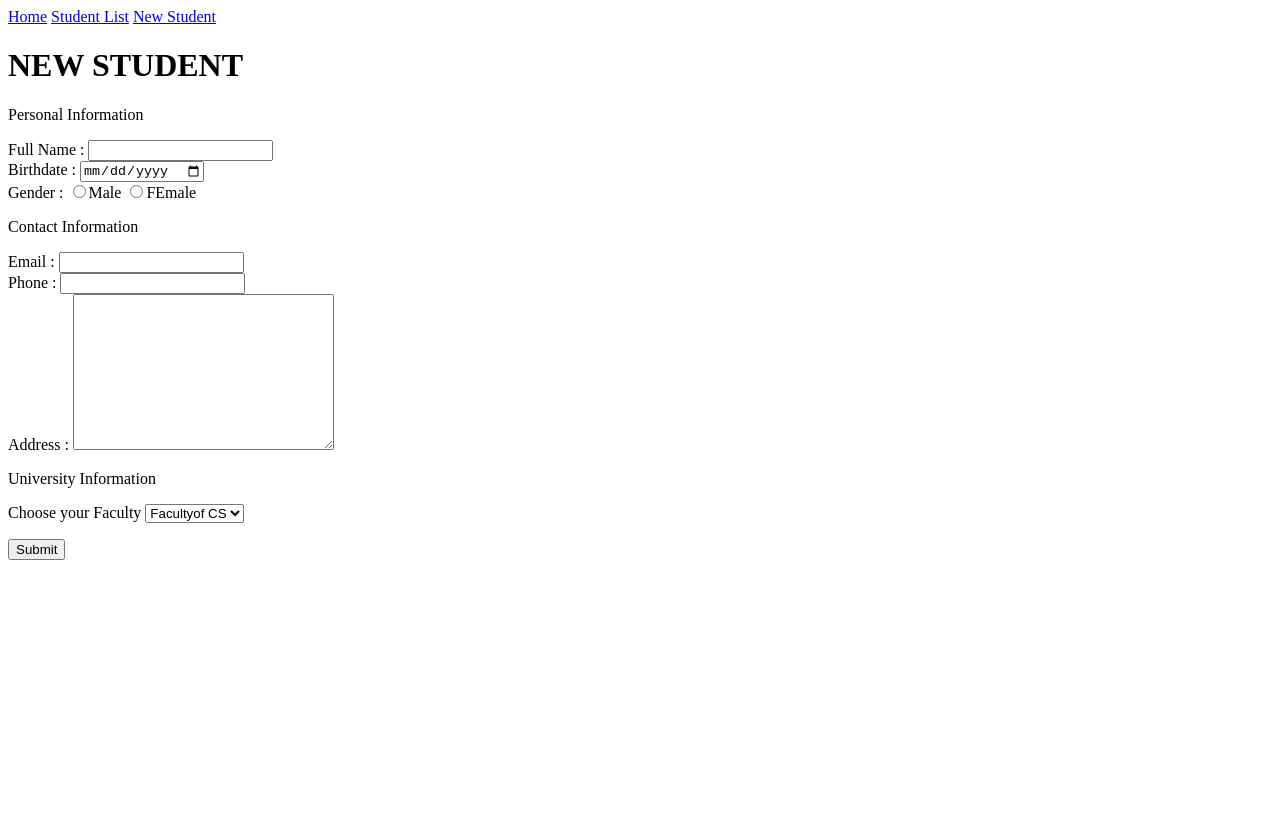
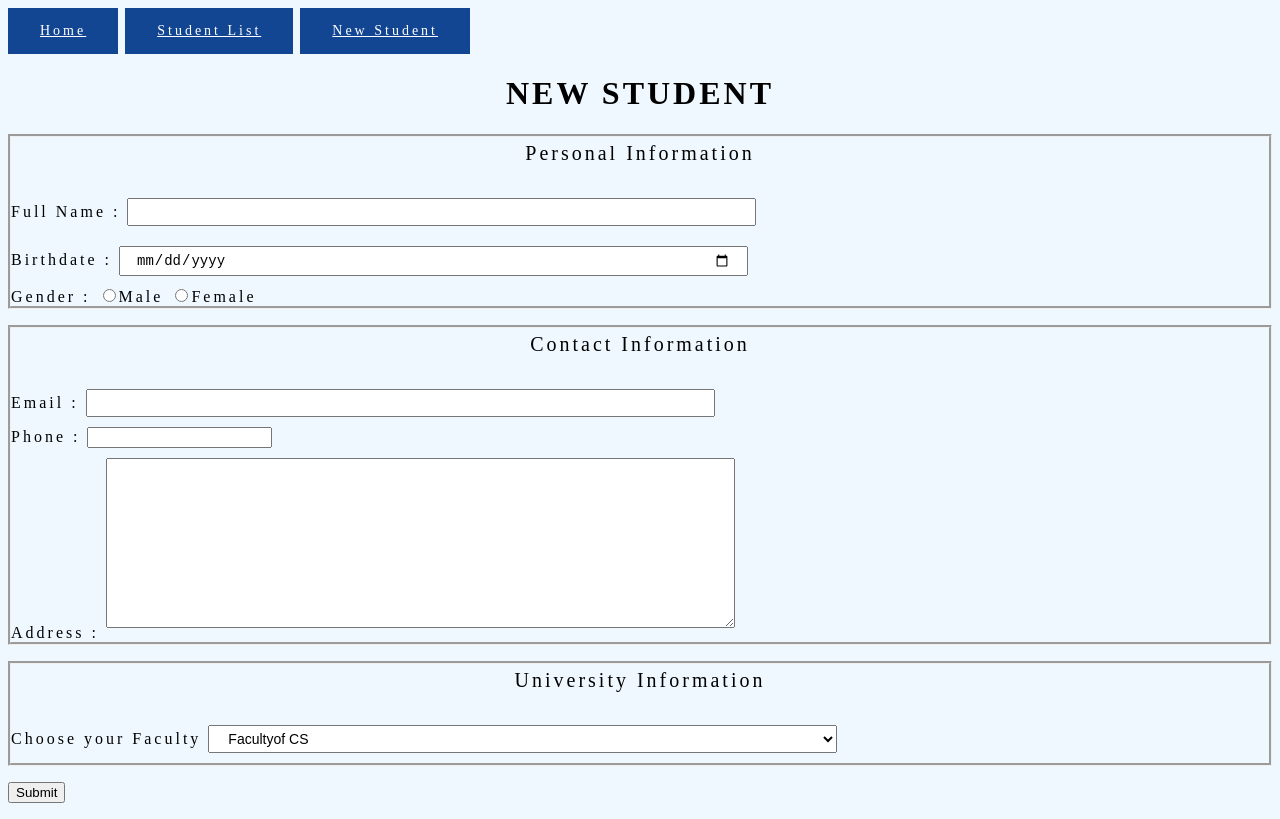
Before and after one commit to mahmoudselim07/DM324, a plain HTML site: page Mahmoud selim/New_Student.html in a window 1280 px wide. Drawn offline with Linux system fonts and the light colour scheme; files whose address does not match are found by name.

Commit message:
Add files via upload

```diff
--- a/Mahmoud selim/New_Student.html
+++ b/Mahmoud selim/New_Student.html
@@ -1,17 +1,21 @@
 <html>
     <head>
-       <title>DM324 - Home Page</title>
+       <title>Home Page</title>
 
     </head>
 
     <body>
+        <link rel="stylesheet" type="text/css" href="C:\Users\Mahmoud Selim\Downloads\Compressed\DM324-main\DM324-main\Mahmoud selim\Style.css">
         <a href="index.html">Home</a>
         <a href="table.html">Student List</a>
         <a href="new_student.html">New Student</a>
 <h1>NEW STUDENT</h1>
 <form>
-<p>Personal Information</p>
-<p>
+
+<p class="border">
+   <legend >  Personal Information  </legend>
+    <br>
+
 <label >Full Name :
     <input type="text" name = "txtname">
 </label>
@@ -22,11 +26,13 @@
 <br>
 <label >Gender :
     <input type="radio" name = "gndr" value="Male">Male
-    <input type="radio" name = "gndr" value="Female">FEmale
+    <input type="radio" name = "gndr" value="Female">Female
 </label>
 </p>
-<p>Contact Information</p>
-<p>
+<p class="border">
+    <legend >  Contact Information  </legend>
+    <br>
+
     <label >Email :
         <input type="text" name = "Email">
     </label>
@@ -39,10 +45,10 @@
         <textarea  rows="10" cols="30" name = "Address"></textarea>
     </label>
 </p>
-<p>
-    University Information
-</p>
-<p>
+<p class="border">
+    <legend >   University Information    </legend>
+
+<br>
     <label>Choose your Faculty
         <select name="Faculty">
             <option value="Fcit">Facultyof CS</option>
@@ -52,6 +58,7 @@
 
     </label>
 </p>
+
 <p>
     <label>
         <input type="submit">
--- /dev/null
+++ b/Mahmoud selim/Style.css
@@ -0,0 +1,41 @@
+body{background-color: aliceblue; font-family: 'Times New Roman', Times, serif;letter-spacing: 3px;}
+a {background-color: rgb(19, 70, 146);
+    border:none;
+    padding: 15px 32px;
+    color:white;
+    font-size:14px;
+    display: inline-block;}
+
+    h1{color: black; text-align: center;}
+
+    input[type=text],[type=email],[type=tel],[type=date],select,textarea{
+        width: 50%;
+        padding: 4px 15px;
+        margin:10px 0px;
+        font-size: 14px;}
+  .border{
+
+            border-style: groove;
+            border-top-style: groove;
+            border-right-style: groove;
+            border-bottom-style: groove;
+            border-left-style: groove;
+            border-color: threedface;
+            border-top-color: threedface;
+            border-right-color: threedface;
+            border-bottom-color: threedface;
+            border-left-color: threedface;
+
+        }
+
+    legend
+     {
+        display: table;
+        min-width: 0px;
+        max-width: 70%;
+        position: relative;
+        margin: auto;
+        padding: 5px 20px;
+        font-size: 20px;
+        text-align:left;
+    }
```
Also changed, not shown: Mahmoud selim/index.html (+21 -17 lines), Mahmoud selim/table.html (+14 -7 lines), Mahmoud selim/Images/Student icon.png (added).
